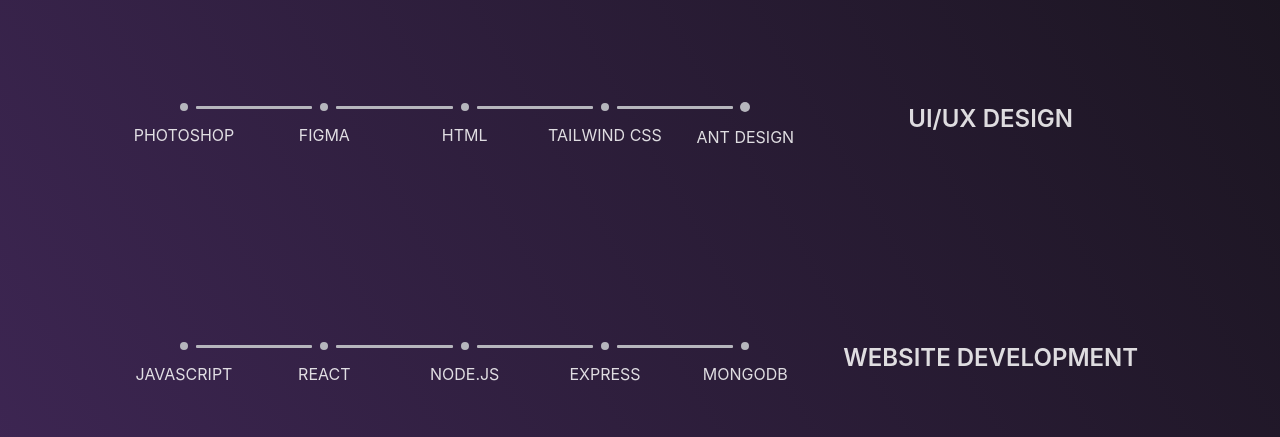
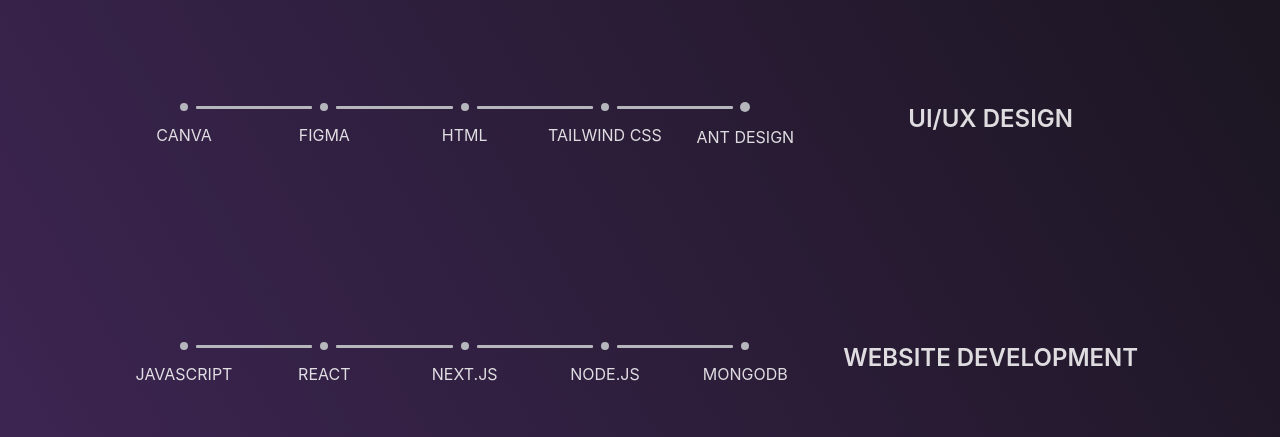
Before and after one commit to surluna/portfolio-vv, a React (Create React App) app: page / in a window 1280 px wide. Shown: the part 980-1417 px from the top of the page. Built offline with nearby package versions, Linux system fonts and the light colour scheme.

Commit message:
UPDATE TECH STACK

```diff
--- a/src/components/Skills.js
+++ b/src/components/Skills.js
@@ -42,7 +42,7 @@
             progressDot={customDot}
             direction="horizontal"
             items={[
-              { title: "PHOTOSHOP", description },
+              { title: "CANVA", description },
               { title: "FIGMA", description },
               { title: "HTML", description },
               { title: "TAILWIND CSS", description },
@@ -82,8 +82,8 @@
             items={[
               { title: "JAVASCRIPT" },
               { title: "REACT" },
+              { title: "NEXT.JS" },
               { title: "NODE.JS" },
-              { title: "EXPRESS" },
               { title: "MONGODB" },
             ]}
           />
```
